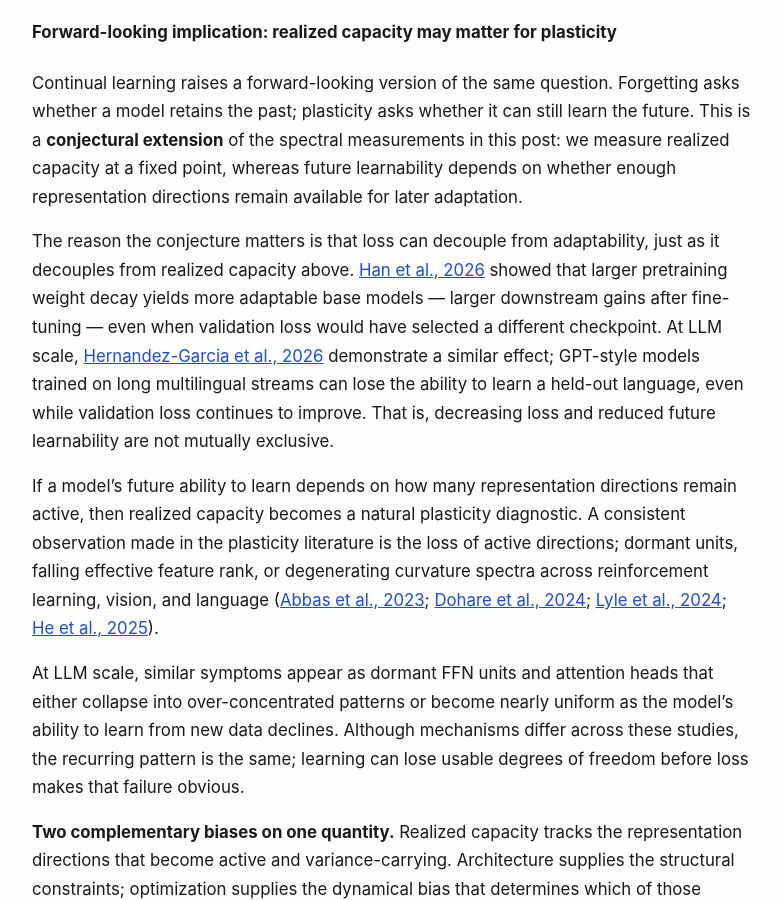
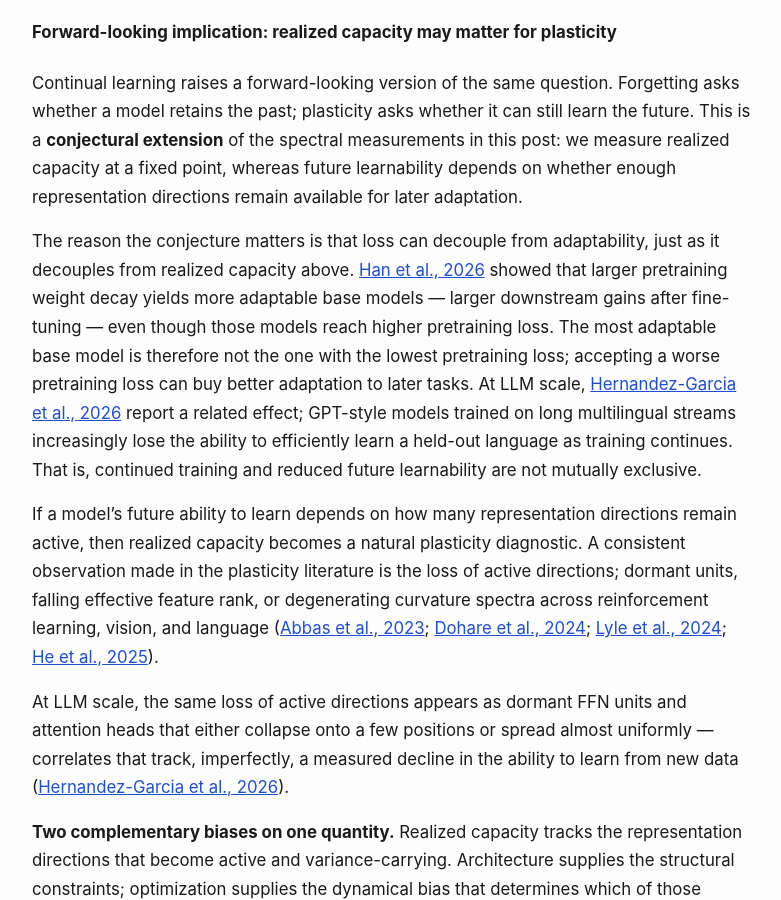
Before and after one commit to optimizer-scaling-laws/optimizer-scaling-laws.github.io, a Jekyll site: the page built from _posts/2026-06-26-architecture-creates-capacity-optimizers-realize-it.md, in a window 1280 px wide and 900 px high, scrolled down 13418 px. Shown: the whole window, without its empty margins (248-1029 px from the left). Built offline with Jekyll 4.4.1, drawn with Linux system fonts in a browser that asks for light colours; some of the changed text lies outside the part shown.

Commit message:
Citation correction in View 3

```diff
--- a/_posts/2026-06-26-architecture-creates-capacity-optimizers-realize-it.md
+++ b/_posts/2026-06-26-architecture-creates-capacity-optimizers-realize-it.md
@@ -274,7 +274,7 @@
 
 Extending AdamW training from 6K to 12K training steps improves validation perplexity and brings it close to Dion-1/16 across the FFN-width sweep. But the realized-capacity scaling does not match; AdamW-12K remains much weaker in dominant-mode capacity scaling.
 
-The scaling trend is counterintuitive: longer AdamW training improves loss, however, weakens dominant-mode scaling---the hard-rank exponent drops from **0.29** to **0.03**. That is, the added FFN width no longer converts into spectral capacity, particularly in wider models, even when loss continues to improve.
+The scaling trend is counterintuitive: longer AdamW training improves loss but weakens dominant-mode scaling---the hard-rank exponent drops from **0.29** to **0.03**. That is, the added FFN width no longer converts into spectral capacity, particularly in wider models, even when loss continues to improve.
 
 
 <figure class="figure-wide">
@@ -474,11 +474,11 @@
 Continual learning raises a forward-looking version of the same question. Forgetting asks whether a model retains the past; plasticity asks whether it can still learn the future. This is a **conjectural extension** of the spectral measurements in this post: we measure realized capacity at a fixed point, whereas future learnability depends on whether enough representation directions remain available for later adaptation.
 
 
-The reason the conjecture matters is that loss can decouple from adaptability, just as it decouples from realized capacity above. <a href="https://arxiv.org/abs/2602.11137" target="_blank" rel="noopener noreferrer">Han et al., 2026</a> showed that larger pretraining weight decay yields more adaptable base models — larger downstream gains after fine-tuning — even when validation loss would have selected a different checkpoint. At LLM scale, <a href="https://arxiv.org/abs/2606.24752" target="_blank" rel="noopener noreferrer">Hernandez-Garcia et al., 2026</a> demonstrate a similar effect; GPT-style models trained on long multilingual streams can lose the ability to learn a held-out language, even while validation loss continues to improve. That is, decreasing loss and reduced future learnability are  not mutually exclusive.
+The reason the conjecture matters is that loss can decouple from adaptability, just as it decouples from realized capacity above. <a href="https://arxiv.org/abs/2602.11137" target="_blank" rel="noopener noreferrer">Han et al., 2026</a> showed that larger pretraining weight decay yields more adaptable base models — larger downstream gains after fine-tuning — even though those models reach higher pretraining loss. The most adaptable base model is therefore not the one with the lowest pretraining loss; accepting a worse pretraining loss can buy better adaptation to later tasks. At LLM scale, <a href="https://arxiv.org/abs/2606.24752" target="_blank" rel="noopener noreferrer">Hernandez-Garcia et al., 2026</a> report a related effect; GPT-style models trained on long multilingual streams increasingly lose the ability to efficiently learn a held-out language as training continues. That is, continued training and reduced future learnability are not mutually exclusive.
 
 If a model’s future ability to learn depends on how many representation directions remain active, then realized capacity becomes a natural plasticity diagnostic. A consistent observation made in the plasticity literature is the loss of active directions; dormant units, falling effective feature rank, or degenerating curvature spectra across reinforcement learning, vision, and language (<a href="https://arxiv.org/abs/2303.07507" target="_blank" rel="noopener noreferrer">Abbas et al., 2023</a>; <a href="https://www.nature.com/articles/s41586-024-07711-7" target="_blank" rel="noopener noreferrer">Dohare et al., 2024</a>; <a href="https://arxiv.org/abs/2402.18762" target="_blank" rel="noopener noreferrer">Lyle et al., 2024</a>; <a href="https://arxiv.org/abs/2509.22335" target="_blank" rel="noopener noreferrer">He et al., 2025</a>).
 
-At LLM scale, similar symptoms appear as dormant FFN units and attention heads that either collapse into over-concentrated patterns or become nearly uniform as the model’s ability to learn from new data declines. Although mechanisms differ across these studies, the recurring pattern is the same; learning can lose usable degrees of freedom before loss makes that failure obvious.
+At LLM scale, the same loss of active directions appears as dormant FFN units and attention heads that either collapse onto a few positions or spread almost uniformly — correlates that track, imperfectly, a measured decline in the ability to learn from new data (<a href="https://arxiv.org/abs/2606.24752" target="_blank" rel="noopener noreferrer">Hernandez-Garcia et al., 2026</a>).
 
 
 **Two complementary biases on one quantity.** Realized capacity tracks the representation directions that become active and variance-carrying. Architecture supplies the structural constraints; optimization supplies the dynamical bias that determines which of those directions are actually realized during training.
@@ -497,7 +497,7 @@
 
 On the optimizer side, plasticity can be restored by adding a fraction of the gradient's polar factor to each update, raising near-zero singular values that stability-preserving methods otherwise drive toward collapse (<a href="https://openreview.net/forum?id=b7P2WegaBY" target="_blank" rel="noopener noreferrer">Zheng et al., 2026</a>). Notably, this polar factor is mathematically related to the orthogonalization operation used in Muon-style updates. This makes the connection suggestive: the same class of geometry-shaping updates that changes spectral capacity here may also help preserve plasticity.
 
-At LLM scale, additional parameters postpone the onset of plasticity loss, but only sublinearly — delaying collapse without preventing it — while larger models can retain rare-task structure longer by reducing interference (<a href="https://arxiv.org/abs/2605.29548" target="_blank" rel="noopener noreferrer">Huang et al., 2026</a>).
+At LLM scale, additional parameters postpone the onset of plasticity loss, but only sublinearly — delaying collapse without preventing it (<a href="https://arxiv.org/abs/2606.24752" target="_blank" rel="noopener noreferrer">Hernandez-Garcia et al., 2026</a>) — while larger models can retain rare-task structure longer by reducing gradient interference between tasks (<a href="https://arxiv.org/abs/2605.29548" target="_blank" rel="noopener noreferrer">Huang et al., 2026</a>).
 
 
 The continual-learning implication is not that architecture ceases to matter. It is that capacity must be both realized during pretraining and preserved in a form that remains available for later learning. This is close to what formal definitions of plasticity try to measure; how much an agent can still be shaped by what it observes (<a href="https://arxiv.org/abs/2505.10361" target="_blank" rel="noopener noreferrer">Abel et al., 2025</a>). Which directions remain available depends jointly on architecture, optimizer, regularization, and training dynamics.
```
Also changed, not shown: other parts of _posts/2026-06-26-architecture-creates-capacity-optimizers-realize-it.md (+3 -3 lines).
